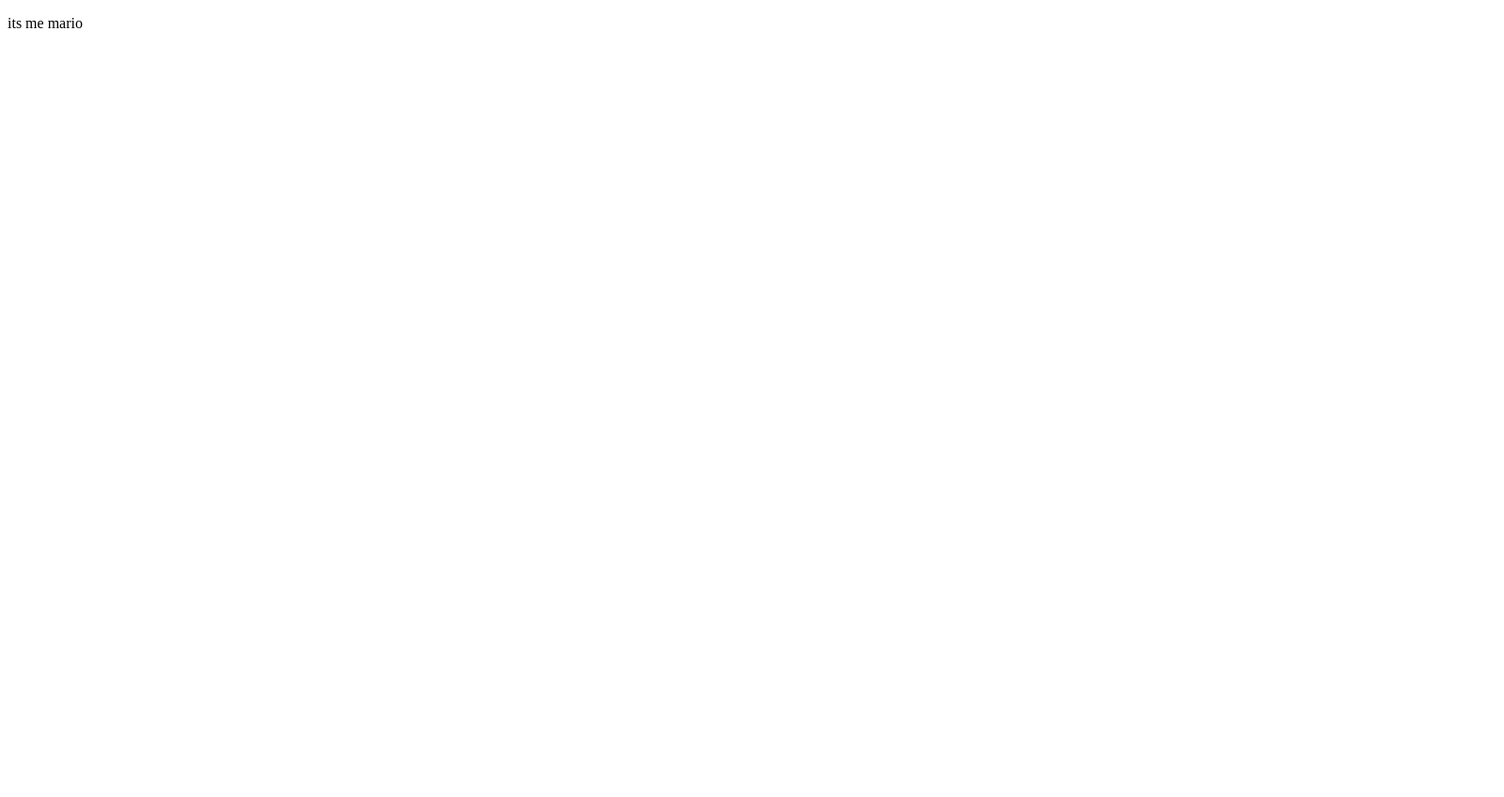
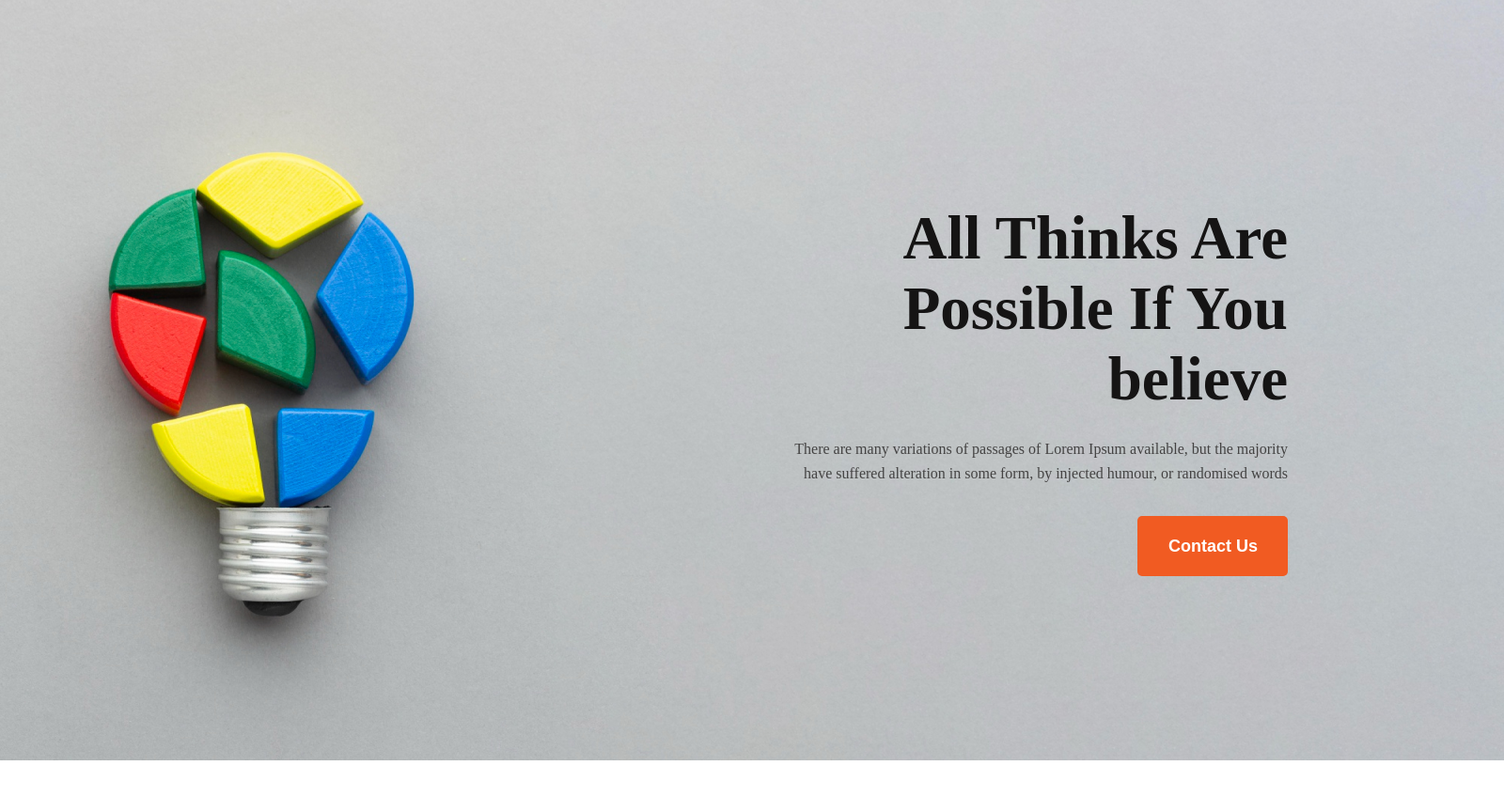
Before and after one commit to Shuvro0421/practice4, a plain HTML site: page index.html in a window 1280 px wide. Shown: the whole page at 94% size, 1600 px wide, since content can reach past the window. Before the commit the page ends 800 px from the top, so only its background shows below. Drawn offline with Linux system fonts and the light colour scheme.

Commit message:
Header Done

```diff
--- a/index.html
+++ b/index.html
@@ -5,11 +5,30 @@
     <meta charset="UTF-8">
     <meta http-equiv="X-UA-Compatible" content="IE=edge">
     <meta name="viewport" content="width=device-width, initial-scale=1.0">
+    <link rel="stylesheet" href="./styles/styles.css">
     <title>Practice</title>
 </head>
 
 <body>
-    <p>its me mario</p>
+    <header>
+        <div class="header">
+            <div class="header-title">
+                <h1 class="banner-title">
+                    All Thinks Are Possible If You believe
+                </h1>
+                <p class="banner-des">
+                    There are many variations of passages of Lorem Ipsum available, but the majority have suffered alteration in some form, by injected humour, or randomised words
+                </p>
+                <button class="btn">Contact Us</button>
+            </div>
+        </div>
+    </header>
+    <main>
+
+    </main>
+    <footer>
+
+    </footer>
 </body>
 
 </html>
--- a/styles/styles.css
+++ b/styles/styles.css
@@ -0,0 +1,52 @@
+/* header section */
+*{
+    margin:0px;
+}
+.header{
+    background-image: url('../images/banner/banner2.png');
+    width: 1600px;
+    height: 809px;
+    background-repeat: no-repeat;
+}
+.header-title{
+
+    width: 525px;
+    flex-direction: column;
+    flex-shrink: 0;
+    padding: 216px 230px 365px 845px;
+
+}
+.banner-title{
+    color: var(--dark-01, #151414);
+    text-align: right;
+    font-family: Work Sans;
+    font-size: 65px;
+    font-style: normal;
+    font-weight: 700;
+    line-height: normal;
+}
+.banner-des{
+    padding-top: 24px;
+    color: var(--dark-02, #444343);
+    text-align: right;
+    font-family: Work Sans;
+    font-size: 16px;
+    font-style: normal;
+    font-weight: 400;
+    line-height: 26px;
+}
+.btn{
+    width: 160px;
+    height: 64px;
+    flex-shrink: 0;
+    border-radius: 5px;
+    background: #F15B22;
+    border: 0px;
+    color: white;
+    font-weight: bold;
+    padding: 21px 25px 20px 26px;
+    margin-top: 32px;
+    margin-left: 365px ;
+    font-size: 18px;
+}
+/* Main section */
```
